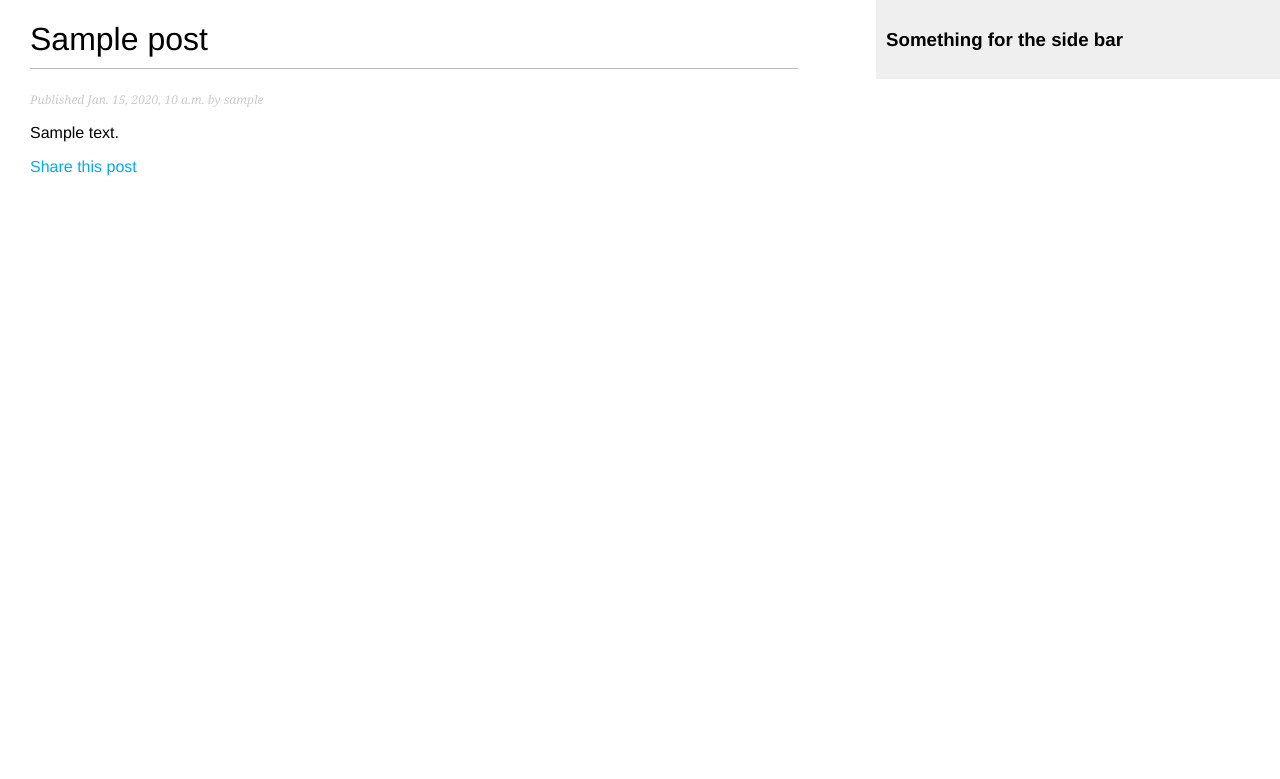
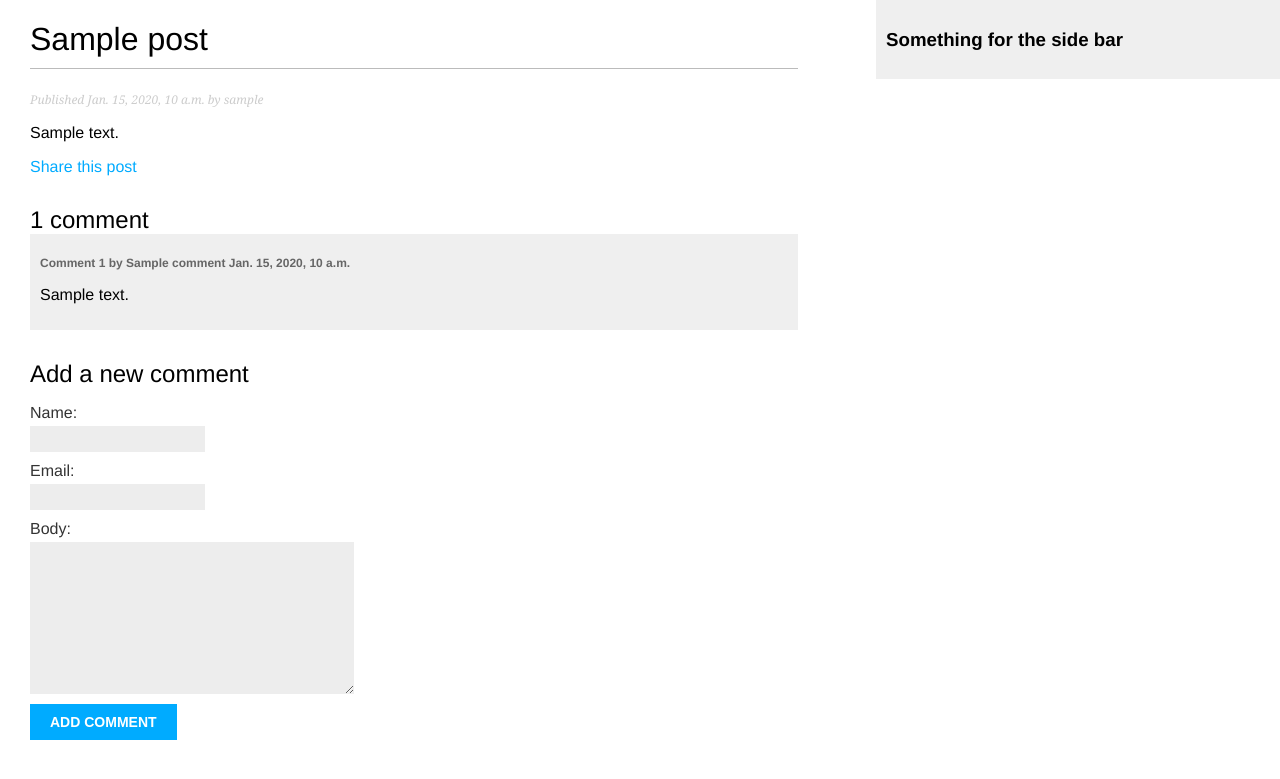
Before and after one commit to ObsidianRock/Bloggy, a Django app: a page that uses blog/templates/blog/post/detail.html in a window 1280 px wide. Shown: the top 779 px of the page. Run offline with Django 3.2, Linux system fonts and the light colour scheme; tables that the repository leaves empty hold one stand-in row (values such as "Sample post").

Commit message:
added comment feature in template

```diff
--- a/blog/templates/blog/post/detail.html
+++ b/blog/templates/blog/post/detail.html
@@ -10,5 +10,35 @@
  <a href="{% url "blog:post_share" post.id %}">
   Share this post
  </a>
+
 </p>
+{% with comments.count as total_comments %}
+ <h2>
+ {{ total_comments }} comment{{ total_comments|pluralize }}
+ </h2>
+{% endwith %}
+
+{% for comment in comments %}
+ <div class="comment">
+ <p class="info">
+ Comment {{ forloop.counter }} by {{ comment.name }}
+ {{ comment.created }}
+ </p>
+ {{ comment.body|linebreaks }}
+ </div>
+{% empty %}
+ <p>There are no comments yet.</p>
+{% endfor %}
+
+{% if new_comment %}
+ <h2>Your comment has been added.</h2>
+{% else %}
+ <h2>Add a new comment</h2>
+ <form action="." method="post">
+  {{ comment_form.as_p }}
+  {% csrf_token %}
+  <p><input type="submit" value="Add comment"></p>
+ </form>
+{% endif %}
+
 {% endblock %}
--- a/blog/views.py
+++ b/blog/views.py
@@ -68,7 +68,6 @@ def post_share(request, post_id):
                                                     'sent': sent})
 
 
-
 def post_detail(request, year, month, day, post):
     post = get_object_or_404(Post, slug=post,
                              status='published',
```
